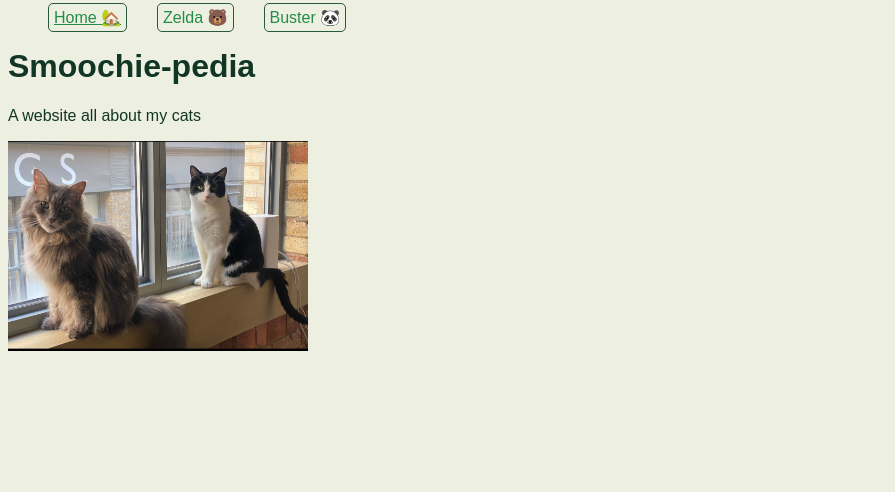
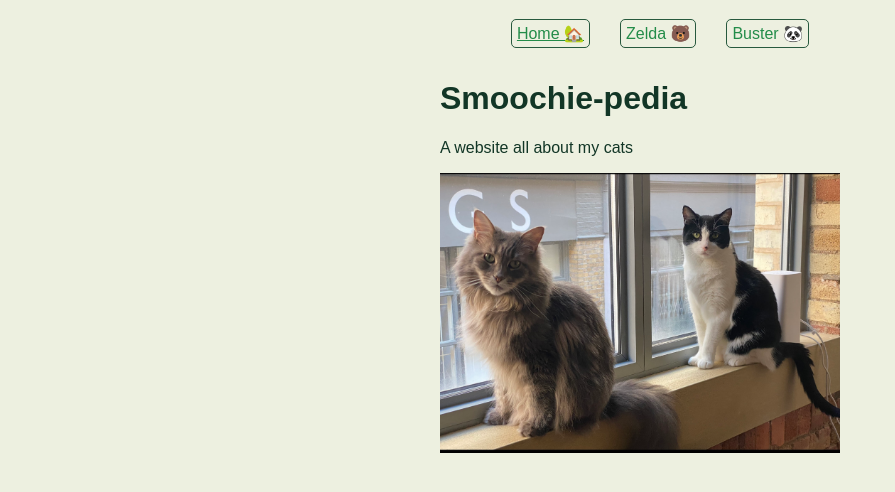
Before and after one commit to Amberzum/hello-world, a plain HTML site: page index.html in a window 1280 px wide. Shown: the whole page, without its empty margins (0-895 px from the left). Drawn offline with Linux system fonts and the light colour scheme.

Commit message:
centre-align content on pages

```diff
--- a/global.css
+++ b/global.css
@@ -2,6 +2,9 @@ body {
   color: rgb(18, 54, 38);
   background-color: rgb(237, 240, 224);
   font-family: sans-serif;
+  display: flex;
+  flex-direction: column;
+  align-items: center;
 }
 h1,
 h2,
@@ -29,3 +32,9 @@ a {
   text-decoration: none;
   color: rgb(35, 140, 73);
 }
+main {
+  max-width: 400px;
+}
+img {
+  width: 100%;
+}
--- a/index.html
+++ b/index.html
@@ -14,12 +14,13 @@
         </ul>
       </nav>
     </header>
+    <main>
       <h1>Smoochie-pedia</h1>
       <p>A website all about my cats</p>
       <img
         src="assets/zeldaandbuster.jpg"
-      width="300px"
         alt="A grey maine coon and a black and white short haired cat sitting on a windowsill"
       />
+    </main>
   </body>
 </html>
```
Also changed, not shown: buster.html (+2 -1 lines), zelda.html (+2 -1 lines). Lines whose indentation alone changed are shown as unchanged.
